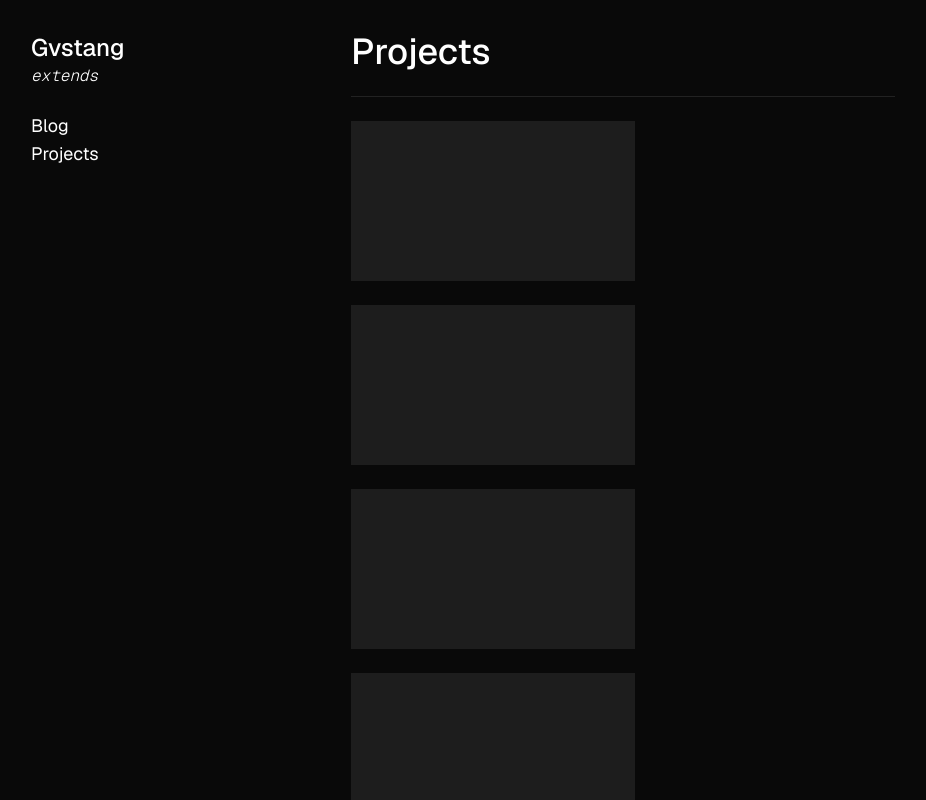
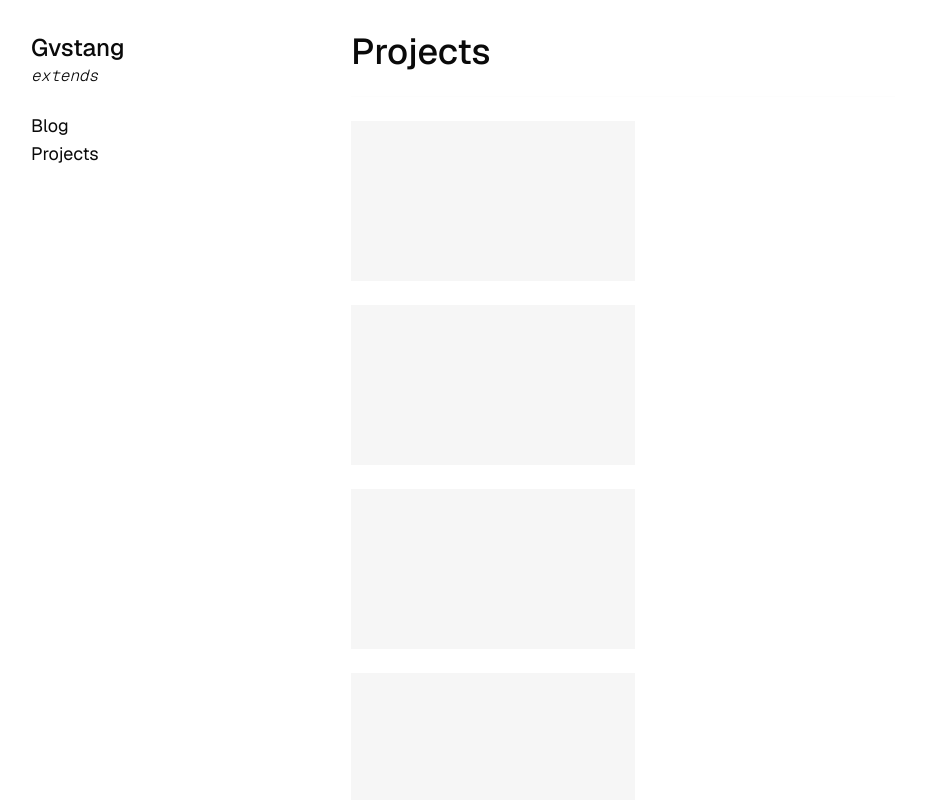
Before and after one commit to rapelista/gvstang, a Next.js app: page /projects in a window 1280 px wide. Shown: the top 800 px of the page, without its empty margins (17-943 px from the left). Built offline with nearby package versions, Linux system fonts and the light colour scheme.

Commit message:
feat: add Tailwind CSS configuration and enhance styling across components

```diff
--- a/src/app/blog/page.tsx
+++ b/src/app/blog/page.tsx
@@ -14,7 +14,7 @@
       {Array.from({ length: 6 }, (_, i) => (
         <div
           key={i}
-          className="h-40 aspect-video bg-white/10 animate-pulse"
+          className="h-40 aspect-video bg-accent animate-pulse"
         ></div>
       ))}
     </main>
--- a/src/app/page.tsx
+++ b/src/app/page.tsx
@@ -24,7 +24,7 @@
       {Array.from({ length: 3 }, (_, i) => (
         <div
           key={i}
-          className="h-40 aspect-video bg-white/10 animate-pulse"
+          className="h-40 aspect-video bg-accent animate-pulse"
         ></div>
       ))}
 
@@ -33,7 +33,7 @@
       {Array.from({ length: 3 }, (_, i) => (
         <div
           key={i}
-          className="h-40 aspect-video bg-white/10 animate-pulse"
+          className="h-40 aspect-video bg-accent animate-pulse"
         ></div>
       ))}
     </main>
--- a/src/app/projects/page.tsx
+++ b/src/app/projects/page.tsx
@@ -14,7 +14,7 @@
       {Array.from({ length: 6 }, (_, i) => (
         <div
           key={i}
-          className="h-40 aspect-video bg-white/10 animate-pulse"
+          className="h-40 aspect-video bg-accent animate-pulse"
         ></div>
       ))}
     </main>
--- a/src/lib/utils.ts
+++ b/src/lib/utils.ts
@@ -1,8 +1,8 @@
-import { type ClassValue, clsx } from "clsx";
+import { clsx, type ClassValue } from "clsx";
 import { twMerge } from "tailwind-merge";
 
 export function cn(...inputs: ClassValue[]) {
-  return twMerge(clsx(...inputs));
+  return twMerge(clsx(inputs));
 }
 
 export function getRandomInt(max: number) {
--- a/src/styles/globals.css
+++ b/src/styles/globals.css
@@ -1,9 +1,120 @@
 @import "tailwindcss";
+@import "tw-animate-css";
+
+@custom-variant dark (&:is(.dark *));
 
 :root {
-  --color-black: #090909;
+  --radius: 0.625rem;
+  --background: oklch(1 0 0);
+  --foreground: oklch(0.145 0 0);
+  --card: oklch(1 0 0);
+  --card-foreground: oklch(0.145 0 0);
+  --popover: oklch(1 0 0);
+  --popover-foreground: oklch(0.145 0 0);
+  --primary: oklch(0.205 0 0);
+  --primary-foreground: oklch(0.985 0 0);
+  --secondary: oklch(0.97 0 0);
+  --secondary-foreground: oklch(0.205 0 0);
+  --muted: oklch(0.97 0 0);
+  --muted-foreground: oklch(0.556 0 0);
+  --accent: oklch(0.97 0 0);
+  --accent-foreground: oklch(0.205 0 0);
+  --destructive: oklch(0.577 0.245 27.325);
+  --border: oklch(0.922 0 0);
+  --input: oklch(0.922 0 0);
+  --ring: oklch(0.708 0 0);
+  --chart-1: oklch(0.646 0.222 41.116);
+  --chart-2: oklch(0.6 0.118 184.704);
+  --chart-3: oklch(0.398 0.07 227.392);
+  --chart-4: oklch(0.828 0.189 84.429);
+  --chart-5: oklch(0.769 0.188 70.08);
+  --sidebar: oklch(0.985 0 0);
+  --sidebar-foreground: oklch(0.145 0 0);
+  --sidebar-primary: oklch(0.205 0 0);
+  --sidebar-primary-foreground: oklch(0.985 0 0);
+  --sidebar-accent: oklch(0.97 0 0);
+  --sidebar-accent-foreground: oklch(0.205 0 0);
+  --sidebar-border: oklch(0.922 0 0);
+  --sidebar-ring: oklch(0.708 0 0);
 }
 
-body {
-  @apply bg-black text-white;
+@theme inline {
+  --radius-sm: calc(var(--radius) - 4px);
+  --radius-md: calc(var(--radius) - 2px);
+  --radius-lg: var(--radius);
+  --radius-xl: calc(var(--radius) + 4px);
+  --color-background: var(--background);
+  --color-foreground: var(--foreground);
+  --color-card: var(--card);
+  --color-card-foreground: var(--card-foreground);
+  --color-popover: var(--popover);
+  --color-popover-foreground: var(--popover-foreground);
+  --color-primary: var(--primary);
+  --color-primary-foreground: var(--primary-foreground);
+  --color-secondary: var(--secondary);
+  --color-secondary-foreground: var(--secondary-foreground);
+  --color-muted: var(--muted);
+  --color-muted-foreground: var(--muted-foreground);
+  --color-accent: var(--accent);
+  --color-accent-foreground: var(--accent-foreground);
+  --color-destructive: var(--destructive);
+  --color-border: var(--border);
+  --color-input: var(--input);
+  --color-ring: var(--ring);
+  --color-chart-1: var(--chart-1);
+  --color-chart-2: var(--chart-2);
+  --color-chart-3: var(--chart-3);
+  --color-chart-4: var(--chart-4);
+  --color-chart-5: var(--chart-5);
+  --color-sidebar: var(--sidebar);
+  --color-sidebar-foreground: var(--sidebar-foreground);
+  --color-sidebar-primary: var(--sidebar-primary);
+  --color-sidebar-primary-foreground: var(--sidebar-primary-foreground);
+  --color-sidebar-accent: var(--sidebar-accent);
+  --color-sidebar-accent-foreground: var(--sidebar-accent-foreground);
+  --color-sidebar-border: var(--sidebar-border);
+  --color-sidebar-ring: var(--sidebar-ring);
 }
+
+.dark {
+  --background: oklch(0.145 0 0);
+  --foreground: oklch(0.985 0 0);
+  --card: oklch(0.205 0 0);
+  --card-foreground: oklch(0.985 0 0);
+  --popover: oklch(0.205 0 0);
+  --popover-foreground: oklch(0.985 0 0);
+  --primary: oklch(0.922 0 0);
+  --primary-foreground: oklch(0.205 0 0);
+  --secondary: oklch(0.269 0 0);
+  --secondary-foreground: oklch(0.985 0 0);
+  --muted: oklch(0.269 0 0);
+  --muted-foreground: oklch(0.708 0 0);
+  --accent: oklch(0.269 0 0);
+  --accent-foreground: oklch(0.985 0 0);
+  --destructive: oklch(0.704 0.191 22.216);
+  --border: oklch(1 0 0 / 10%);
+  --input: oklch(1 0 0 / 15%);
+  --ring: oklch(0.556 0 0);
+  --chart-1: oklch(0.488 0.243 264.376);
+  --chart-2: oklch(0.696 0.17 162.48);
+  --chart-3: oklch(0.769 0.188 70.08);
+  --chart-4: oklch(0.627 0.265 303.9);
+  --chart-5: oklch(0.645 0.246 16.439);
+  --sidebar: oklch(0.205 0 0);
+  --sidebar-foreground: oklch(0.985 0 0);
+  --sidebar-primary: oklch(0.488 0.243 264.376);
+  --sidebar-primary-foreground: oklch(0.985 0 0);
+  --sidebar-accent: oklch(0.269 0 0);
+  --sidebar-accent-foreground: oklch(0.985 0 0);
+  --sidebar-border: oklch(1 0 0 / 10%);
+  --sidebar-ring: oklch(0.556 0 0);
+}
+
+@layer base {
+  * {
+    @apply border-border outline-ring/50;
+  }
+  body {
+    @apply bg-background text-foreground;
+  }
+}
```
Also changed, not shown: package.json (+7 -2 lines), components.json (added), 1 other file (tests, documents, lock files or other folders).
